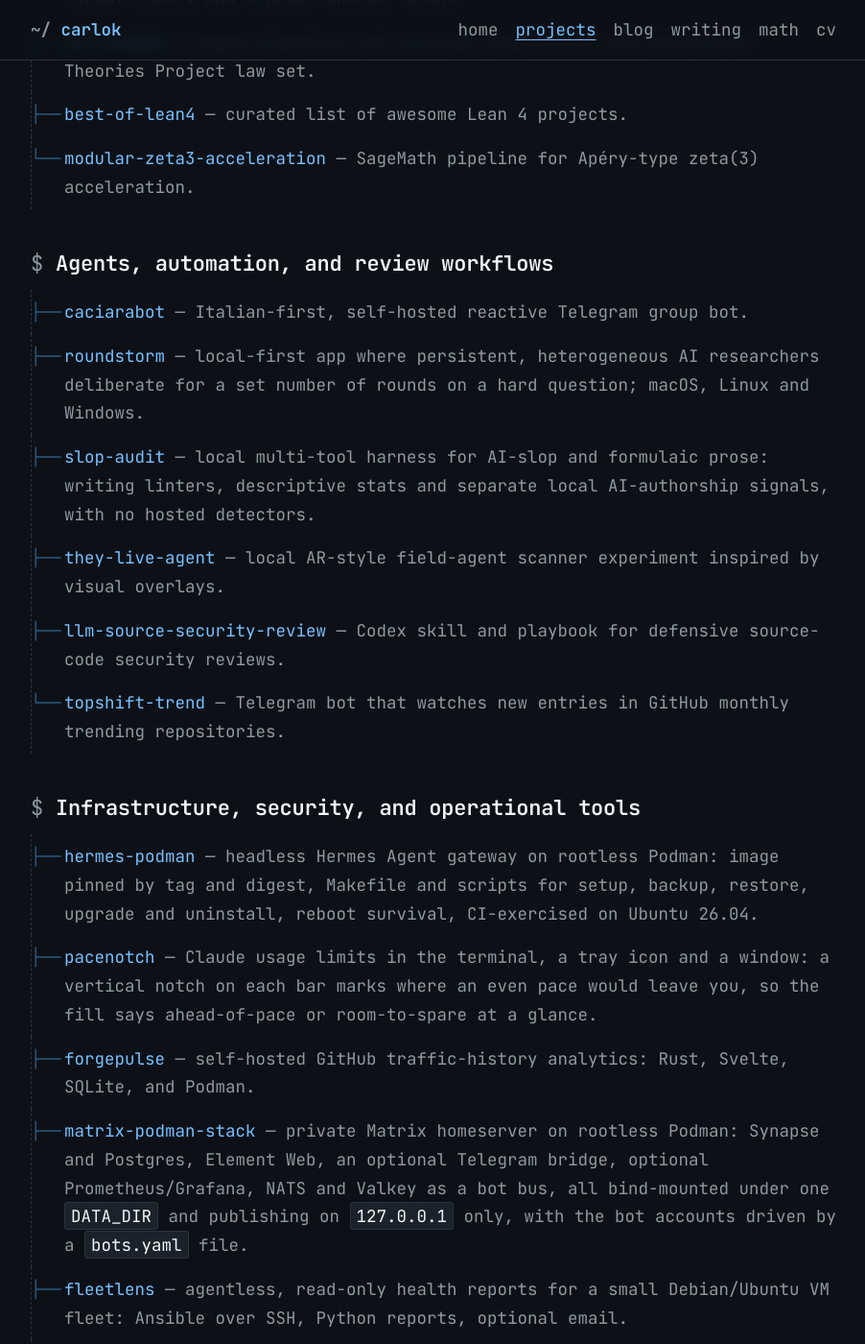
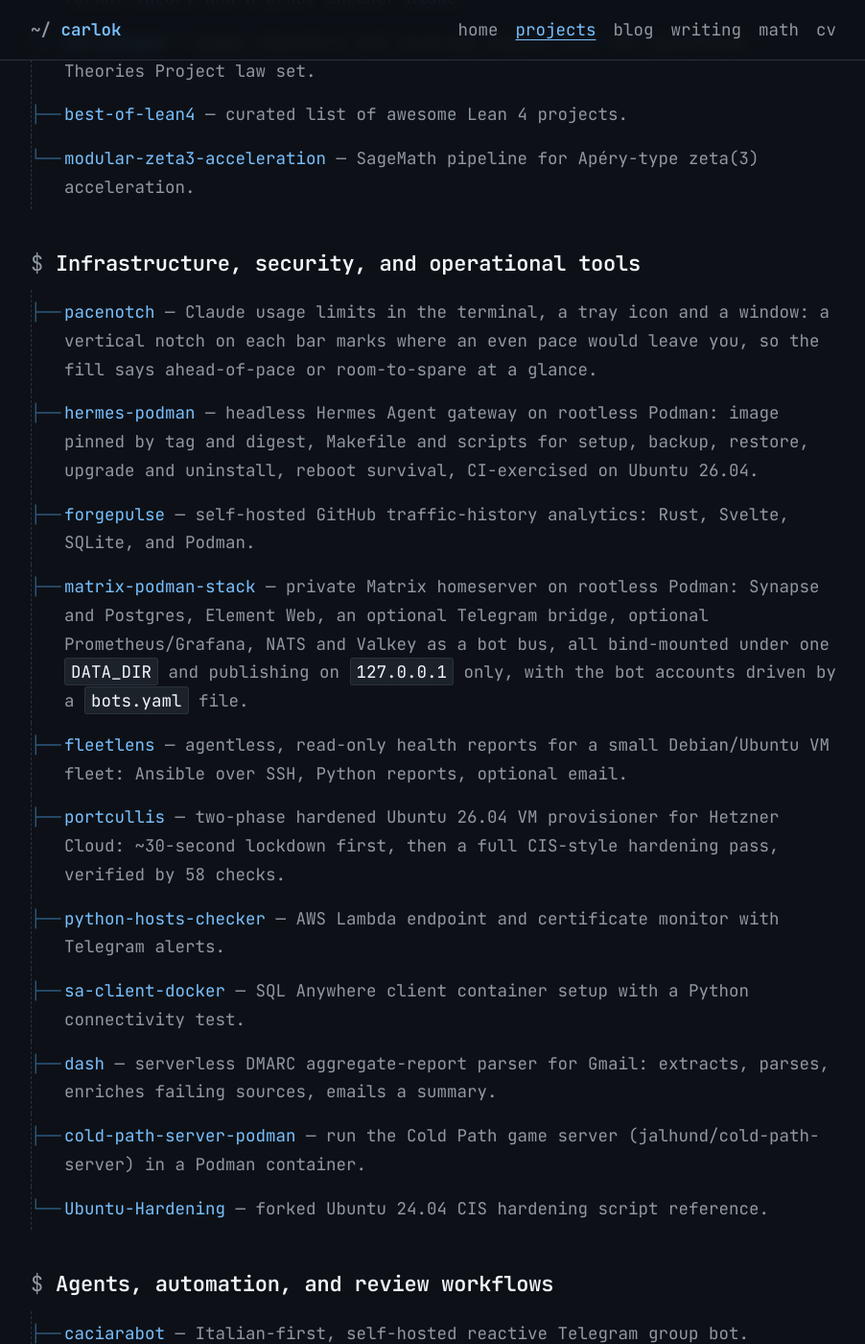
Before and after one commit to carlok/carlok.github.io, a Jekyll site: the page built from projects.md, in a window 1280 px wide and 1400 px high, scrolled down 2647 px. Shown: the whole window at 96% size, without its empty margins (188-1090 px from the left). Built offline with Jekyll 4.4.1, drawn with Linux system fonts in a browser that asks for light colours; some of the changed text lies outside the part shown.

Commit message:
projects: auto-sort by GitHub push recency

```diff
--- a/projects.md
+++ b/projects.md
@@ -55,19 +55,10 @@ permalink: /projects/
 - [best-of-lean4](https://github.com/carlok/best-of-lean4) — curated list of awesome Lean 4 projects.
 - [modular-zeta3-acceleration](https://github.com/carlok/modular-zeta3-acceleration) — SageMath pipeline for Apéry-type zeta(3) acceleration.
 
-## Agents, automation, and review workflows
-
-- [caciarabot](https://github.com/carlok/caciarabot) — Italian-first, self-hosted reactive Telegram group bot.
-- [roundstorm](https://github.com/carlok/roundstorm) — local-first app where persistent, heterogeneous AI researchers deliberate for a set number of rounds on a hard question; macOS, Linux and Windows.
-- [slop-audit](https://github.com/carlok/slop-audit) — local multi-tool harness for AI-slop and formulaic prose: writing linters, descriptive stats and separate local AI-authorship signals, with no hosted detectors.
-- [they-live-agent](https://github.com/carlok/they-live-agent) — local AR-style field-agent scanner experiment inspired by visual overlays.
-- [llm-source-security-review](https://github.com/carlok/llm-source-security-review) — Codex skill and playbook for defensive source-code security reviews.
-- [topshift-trend](https://github.com/carlok/topshift-trend) — Telegram bot that watches new entries in GitHub monthly trending repositories.
-
 ## Infrastructure, security, and operational tools
 
+- [pacenotch](https://github.com/carlok/pacenotch) — Claude usage limits in the terminal, a tray icon and a window: a vertical notch on each bar marks where an even pace would leave you, so the fill says ahead-of-pace or room-to-spare at a glance.
 - [hermes-podman](https://github.com/carlok/hermes-podman) — headless Hermes Agent gateway on rootless Podman: image pinned by tag and digest, Makefile and scripts for setup, backup, restore, upgrade and uninstall, reboot survival, CI-exercised on Ubuntu 26.04.
-- [pacenotch](https://github.com/carlok/pacenotch) — Claude usage limits in the terminal, a tray icon and a window: a vertical notch on each bar marks where an even pace would leave you, so the fill says ahead-of-pace or room-to-spare at a glance.
 - [forgepulse](https://github.com/carlok/forgepulse) — self-hosted GitHub traffic-history analytics: Rust, Svelte, SQLite, and Podman.
 - [matrix-podman-stack](https://github.com/carlok/matrix-podman-stack) — private Matrix homeserver on rootless Podman: Synapse and Postgres, Element Web, an optional Telegram bridge, optional Prometheus/Grafana, NATS and Valkey as a bot bus, all bind-mounted under one `DATA_DIR` and publishing on `127.0.0.1` only, with the bot accounts driven by a `bots.yaml` file.
 - [fleetlens](https://github.com/carlok/fleetlens) — agentless, read-only health reports for a small Debian/Ubuntu VM fleet: Ansible over SSH, Python reports, optional email.
```
Also changed, not shown: other parts of projects.md (+9 -0 lines).
